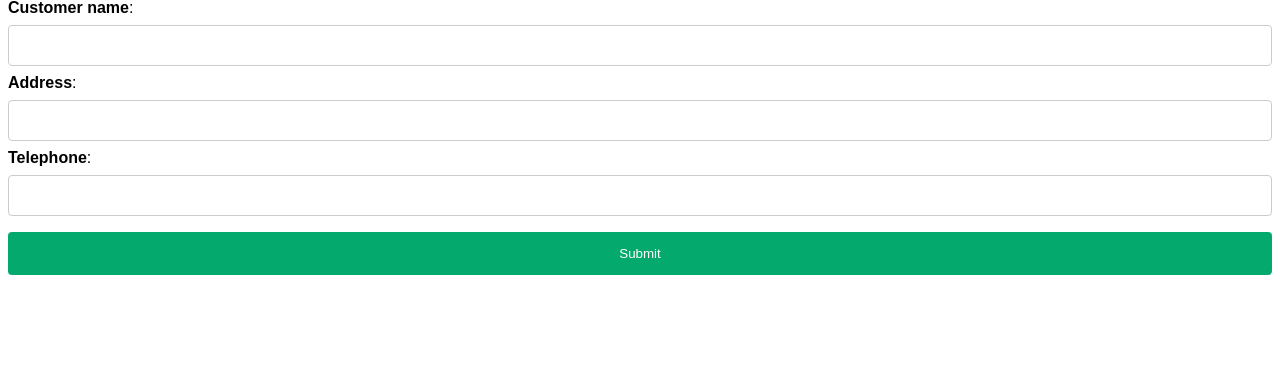
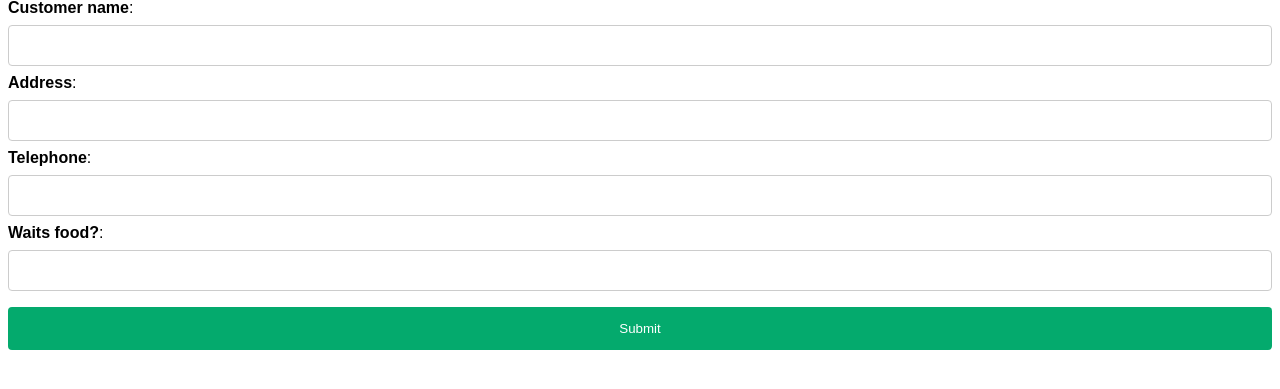
Before and after one commit to cerenarkac21/cs306-order-management-system, a PHP site: page /add_online_customer.php in a window 1280 px wide. Shown: the part 125-514 px from the top of the page. Run offline with PHP 8.4, Linux system fonts and the light colour scheme.

Commit message:
online customer
adding online cutomer part

```diff
--- a/add_online_customer.php
+++ b/add_online_customer.php
@@ -49,6 +49,9 @@ input[type=submit]:hover {
             <input type="text" id="address" name="address">
             <b>Telephone</b>:
             <input type="text" id="online_cust_tel_no" name="online_cust_tel_no">
+            <b>Waits food?</b>:
+            <input type="text" id="waiting_food" name="waiting_food">
+
             <input type="submit" value="Submit">
         </form>
 
--- a/insertOnlineCustomer.php
+++ b/insertOnlineCustomer.php
@@ -6,8 +6,8 @@ if (!empty($_POST['username'])){
     $username = $_POST['username'];
     $address = $_POST['address'];
     $online_cust_tel_no = $_POST['online_cust_tel_no'];
-
-    $sql_statement = "INSERT INTO foods(username, `address`, online_cust_tel_no) VALUES ('$username','$address','$online_cust_tel_no')";
+    $waiting_food = $_POST['waiting_food'];
+    $sql_statement = "INSERT INTO online_customer(username, address, online_cust_tel_no, waiting_food) VALUES ('$username', '$address','$online_cust_tel_no', '$waiting_food')";
     $result = mysqli_query($db, $sql_statement);
     header("Location: add_online_customer.php");
 }
```
